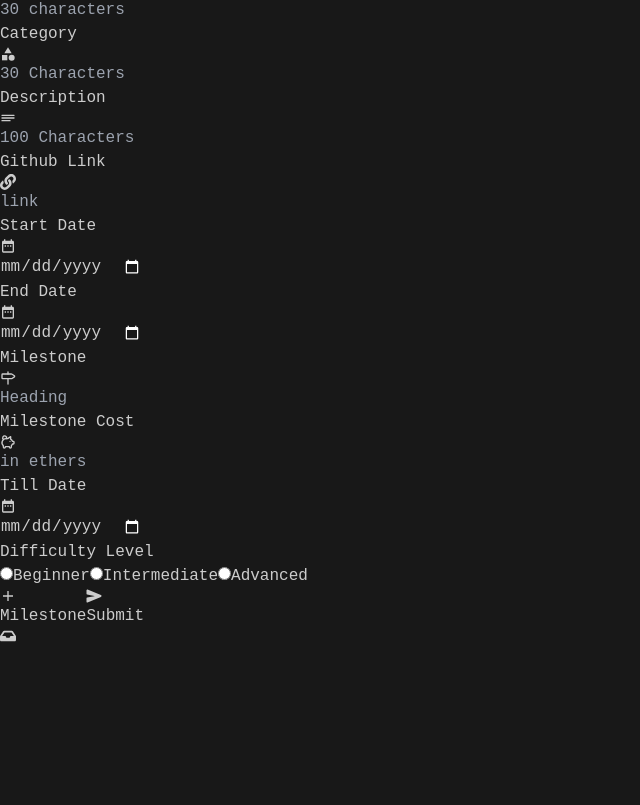
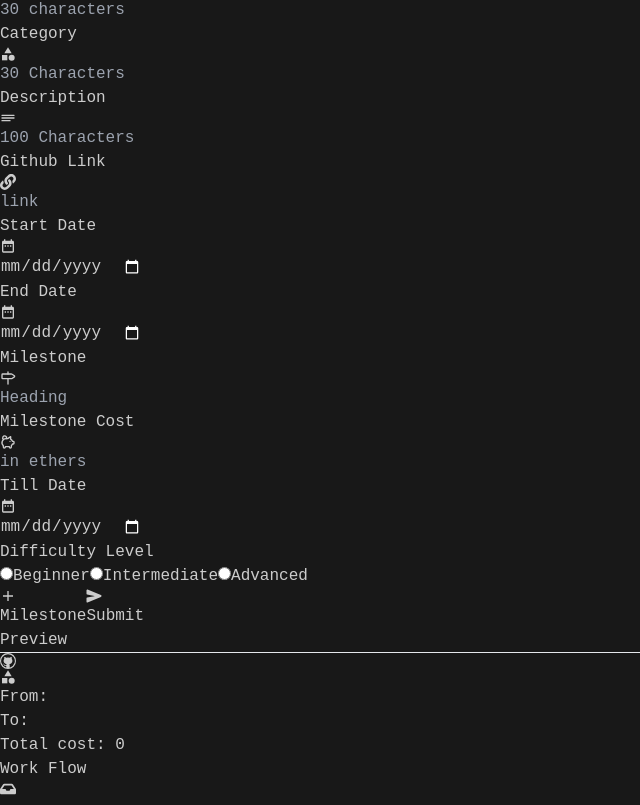
Before and after one commit to Mr-Yash-01/PledgeX_Frontend, a Next.js app: page /dashboard/f in a window 1280 px wide. Shown: the part 949-1754 px from the top of the page, without its empty margins (0-640 px from the left). Before the commit the page ends 1601 px from the top, so only its background shows below. Built offline with nearby package versions, Linux system fonts and the light colour scheme.

Commit message:
milestone path

```diff
--- a/src/app/globals.css
+++ b/src/app/globals.css
@@ -23,3 +23,15 @@ body {
 input[type="date"]::-webkit-calendar-picker-indicator {
   filter: invert(1) grayscale(100%) contrast(100%) brightness(100%);
 }
+
+.milestone-red {
+  box-shadow: 0 0 12px #f56565; /* Red 500 */
+}
+
+.milestone-yellow {
+  box-shadow: 0 0 12px #ecc94b; /* Yellow 500 */
+}
+
+.milestone-green {
+  box-shadow: 0 0 12px #48bb78; /* Green 500 */
+}
--- a/src/components/FDisplay.tsx
+++ b/src/components/FDisplay.tsx
@@ -3,6 +3,7 @@ import { IoSearchSharp, IoSend } from "react-icons/io5";
 import { IoMdAdd, IoMdClose } from "react-icons/io";
 import InputField from "./InputField";
 import {
+  MdCatchingPokemon,
   MdCategory,
   MdDateRange,
   MdDriveFileRenameOutline,
@@ -12,6 +13,9 @@ import { FaLink } from "react-icons/fa";
 import { TbPigMoney } from "react-icons/tb";
 import { LuMilestone } from "react-icons/lu";
 import { ToastContext } from "@/store/ToastContext";
+import Title from "./Title";
+import { VscGithub } from "react-icons/vsc";
+import { SiEthereum } from "react-icons/si";
 
 interface FDisplayProps {
   text: string;
@@ -71,6 +75,27 @@ const CDisplay: React.FC<FDisplayProps> = ({ text, component, list }) => {
   const milestoneRef = useRef<HTMLInputElement>(null);
   const milestoneCostRef = useRef<HTMLInputElement>(null);
   const tillDateRef = useRef<HTMLInputElement>(null);
+
+  const dummy = [
+    {
+      name: "Milestone 1",
+      cost: 1,
+      tillDate: "2021-10-10",
+      difficulty: "Beginner",
+    },
+    {
+      name: "Milestone 2",
+      cost: 2,
+      tillDate: "2021-10-20",
+      difficulty: "Intermediate",
+    },
+    {
+      name: "Milestone 3",
+      cost: 3,
+      tillDate: "2021-10-30",
+      difficulty: "Advanced",
+    },
+  ];
 
   const validateGithubLink = () => {
     return true;
@@ -367,7 +392,6 @@ const CDisplay: React.FC<FDisplayProps> = ({ text, component, list }) => {
             ref={githubLinkRef}
             title="Github Link"
             type="url"
-            pattern="^(https?:\/\/)?(www\.)?github\.com\/[a-zA-Z0-9_-]+\/[a-zA-Z0-9._-]+\/?$"
             placeholder="link"
             icon={FaLink}
             onChange={(e) => {
@@ -515,6 +539,72 @@ const CDisplay: React.FC<FDisplayProps> = ({ text, component, list }) => {
               <IoSend /> Submit
             </button>
           </div>
+
+          {/* preview */}
+          {project.milestones.length > -1 ? (
+            <div className="shadow-2xl shadow-gray-700 rounded-2xl mt-8">
+              <div className="py-2">
+                <h2 className="text-xl px-4 ">Preview</h2>
+                <hr className="w-full opacity-50"></hr>
+              </div>
+              <div className="px-4">
+                <div className=" mt-2">
+                  <p className="flex items-center justify-between gap-4">
+                    <span className="text-2xl font-bold">{project.title}</span>
+                    <a
+                      href={project.githubLink}
+                      target="_blank"
+                      rel="noopener noreferrer"
+                      className="cursor-pointer"
+                    >
+                      <VscGithub className="w-6 h-6"></VscGithub>{" "}
+                    </a>
+                  </p>
+                  <h3 className="text-lg flex gap-2 items-center">
+                    <MdCategory /> {project.category}
+                  </h3>
+                  <p className="text-sm">{project.description}</p>
+                  <h4 className="text-lg">From: {project.startDate}</h4>
+                  <h4 className="text-lg">To: {project.endDate}</h4>
+                  <h4 className="text-lg">Total cost: {project.totalAmount}</h4>
+                </div>
+                <div className="flex flex-col flex-grow min-h-fit py-4">
+                  <h1 className="text-2xl underline underline-offset-4 mb-2">Work Flow</h1>
+                  {project.milestones.map((milestone, index) => {
+                    return (
+                      <div key={index} className="flex justify-evenly h-fit gap-2 ">
+                        <div className="w-28 flex flex-col justify-end">
+                          <h3 className="text-lg">{milestone.name}</h3>
+                          <h4 className="text-sm">{milestone.difficulty}</h4>
+                        </div>
+                        <div title={`${milestone.difficulty} level`}  className="flex flex-col cursor-pointer items-center">
+                          <div className="w-1 h-20 rounded-t bg-[#cccccc]"></div>
+                          <div
+                            className={`rounded-full h-8 w-8 ${
+                              milestone.difficulty === "Beginner"
+                                ? "milestone-green"
+                                : milestone.difficulty === "Intermediate"
+                                ? "milestone-yellow"
+                                : "milestone-red"
+                            } p-[2px] flex items-center justify-center`}
+                          >
+                            <div className=" bg-[#cccccc] rounded-full h-4 w-4"></div>
+                          </div>
+                        </div>
+                        <div className="w-28 pl-2 flex flex-col justify-end">
+                          <h3 className="text-lg flex items-center gap-1">
+                            <SiEthereum />
+                            {milestone.cost}
+                          </h3>
+                          <h4 className="text-sm">{milestone.tillDate}</h4>
+                        </div>
+                      </div>
+                    );
+                  })}
+                </div>
+              </div>
+            </div>
+          ) : null}
         </div>
       )}
     </div>
```
